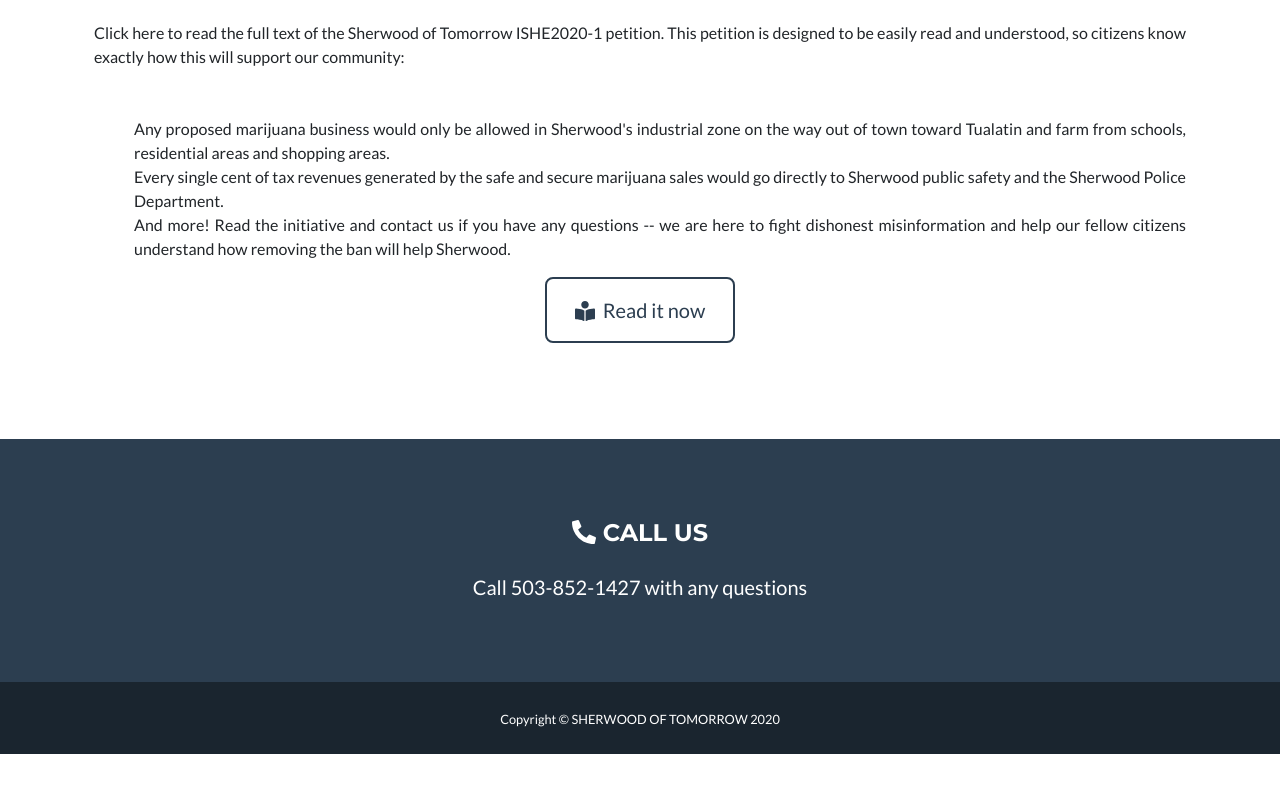
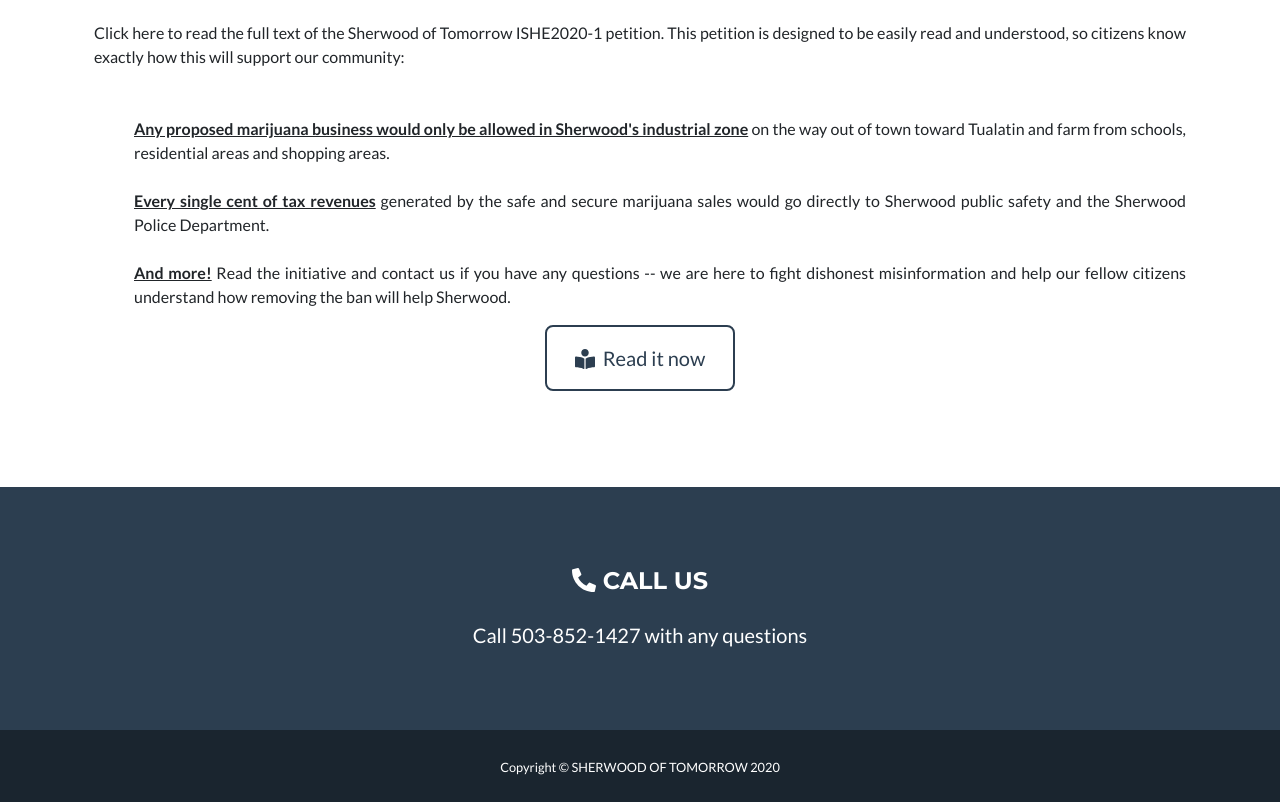
Before and after one commit to Git-Me-Josh/sw-simple, a website: page index.html in a window 1280 px wide. Shown: the part 2597-3399 px from the top of the page. Before the commit the page ends 3351 px from the top, so only its background shows below. Drawn offline with nearby package versions, Linux system fonts and the light colour scheme.

Commit message:
added spacing and formatting to read the initiative text.

```diff
--- a/index.html
+++ b/index.html
@@ -225,9 +225,11 @@
         <p class="mb-5">Click here to read the full text of the Sherwood of Tomorrow ISHE2020-1 petition. This petition is designed to be easily read and understood, so citizens know exactly how this will support our community:
         </p>
         <ul style="list-style: none;">
-          <li>Any proposed marijuana business would only be allowed in Sherwood's industrial zone on the way out of town toward Tualatin and farm from schools, residential areas and shopping areas.</li>
-          <li>Every single cent of tax revenues generated by the safe and secure marijuana sales would go directly to Sherwood public safety and the Sherwood Police Department.</li>
-          <li>And more! Read the initiative and contact us if you have any questions -- we are here to fight dishonest misinformation and help our fellow citizens understand how removing the ban will help Sherwood.</li>
+          <li><u class="font-weight-bold">Any proposed marijuana business would only be allowed in Sherwood's industrial zone</u> on the way out of town toward Tualatin and farm from schools, residential areas and shopping areas.</li>
+          <br>
+          <li><u class="font-weight-bold">Every single cent of tax revenues</u> generated by the safe and secure marijuana sales would go directly to Sherwood public safety and the Sherwood Police Department.</li>
+          <br>
+          <li><u class="font-weight-bold">And more!</u> Read the initiative and contact us if you have any questions -- we are here to fight dishonest misinformation and help our fellow citizens understand how removing the ban will help Sherwood.</li>
         </ul>
       </div>
       <div class="text-center">
```
